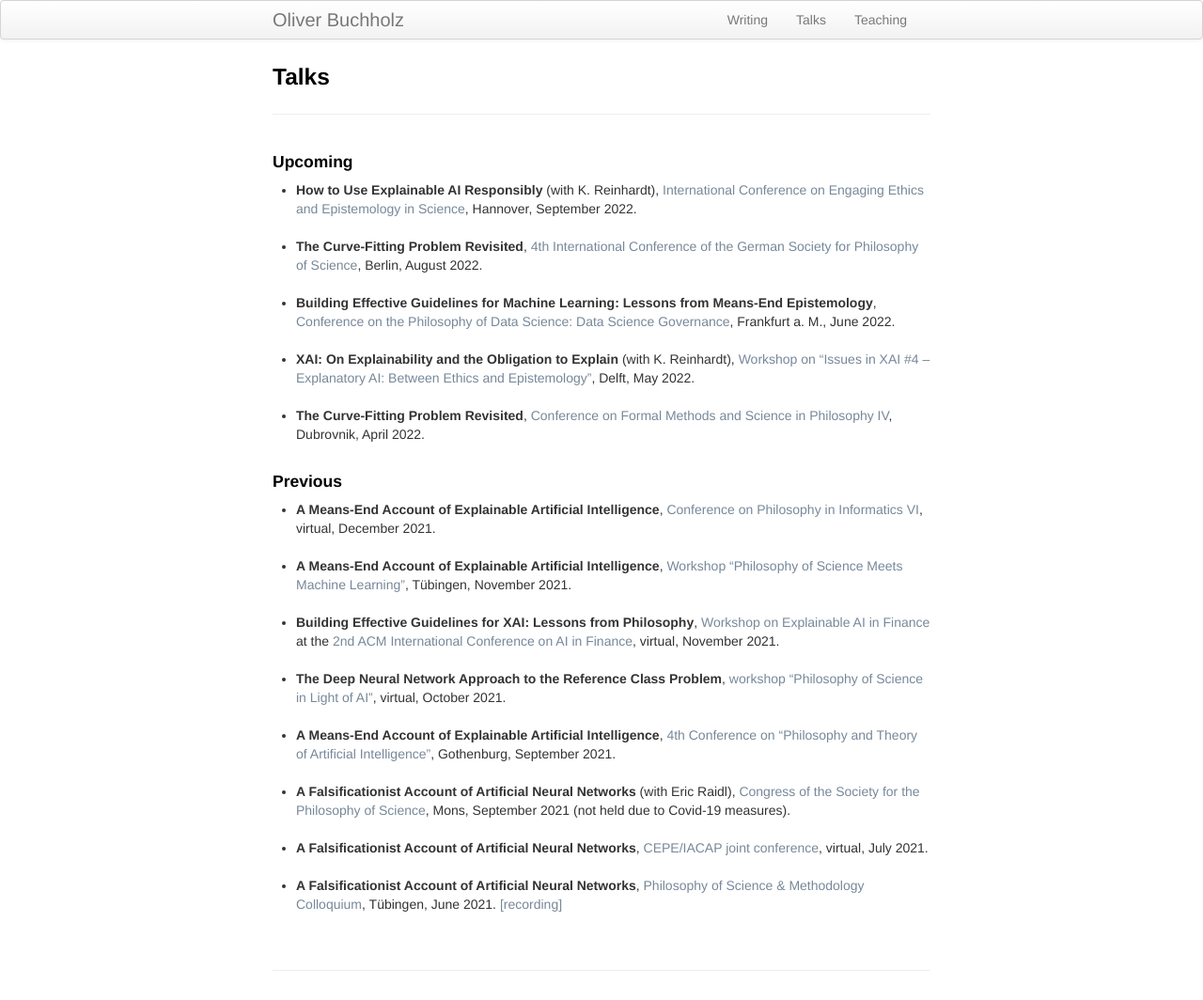
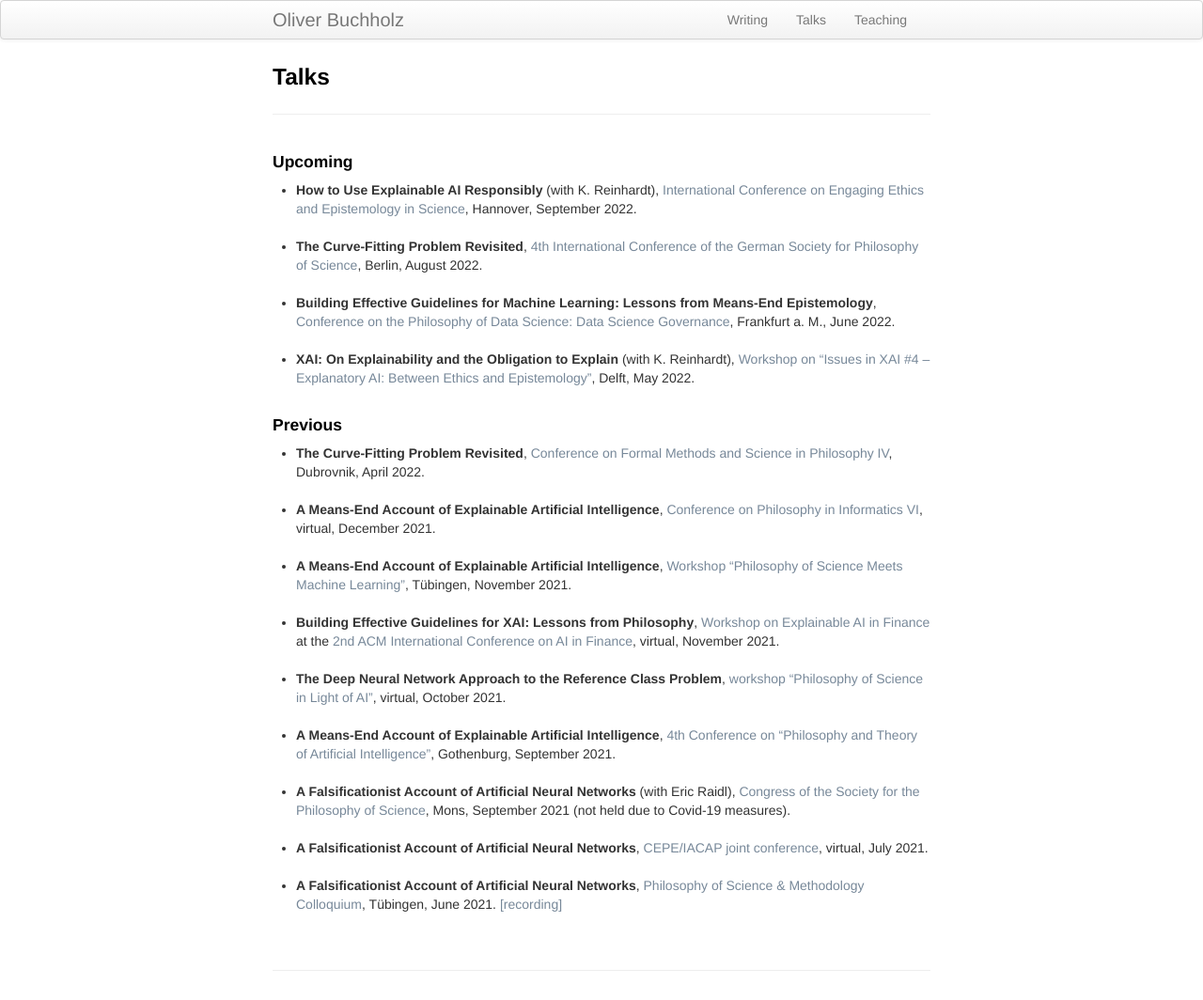
Before and after one commit to oliverbuchholz/oliverbuchholz.github.io, a Jekyll site: the page built from pages/talks.md, in a window 1280 px wide. Shown: the whole page at 94% size. Built offline with Jekyll 4.4.1, drawn with Linux system fonts in a browser that asks for light colours.

```diff
--- a/pages/talks.md
+++ b/pages/talks.md
@@ -18,9 +18,6 @@ description: Oliver Buchholz | Talks
 
 <li><b>XAI: On Explainability and the Obligation to Explain</b> (with K. Reinhardt), <a href="https://juanmduran.net/xai4/" target="_blank">Workshop on &ldquo;Issues in XAI &num;4 &ndash; Explanatory AI: Between Ethics and Epistemology&rdquo;</a>, Delft, May 2022.<br><br>
 </li>
-
-<li><b>The Curve-Fitting Problem Revisited</b>, <a href="https://www.ifzg.hr/fmsph/" target="_blank">Conference on Formal Methods and Science in Philosophy IV</a>, Dubrovnik, April 2022.<br><br>
-</li>
 </ul>
 
 
@@ -28,6 +25,9 @@ description: Oliver Buchholz | Talks
 <h4>Previous</h4>
 
 <ul>
+<li><b>The Curve-Fitting Problem Revisited</b>, <a href="https://www.ifzg.hr/fmsph/" target="_blank">Conference on Formal Methods and Science in Philosophy IV</a>, Dubrovnik, April 2022.<br><br>
+</li>
+
 <li><b>A Means-End Account of Explainable Artificial Intelligence</b>, <a href="https://calculemus.org/fi6/" target="_blank">Conference on Philosophy in Informatics VI</a>, virtual, December 2021.<br><br>
 </li>
 
```
